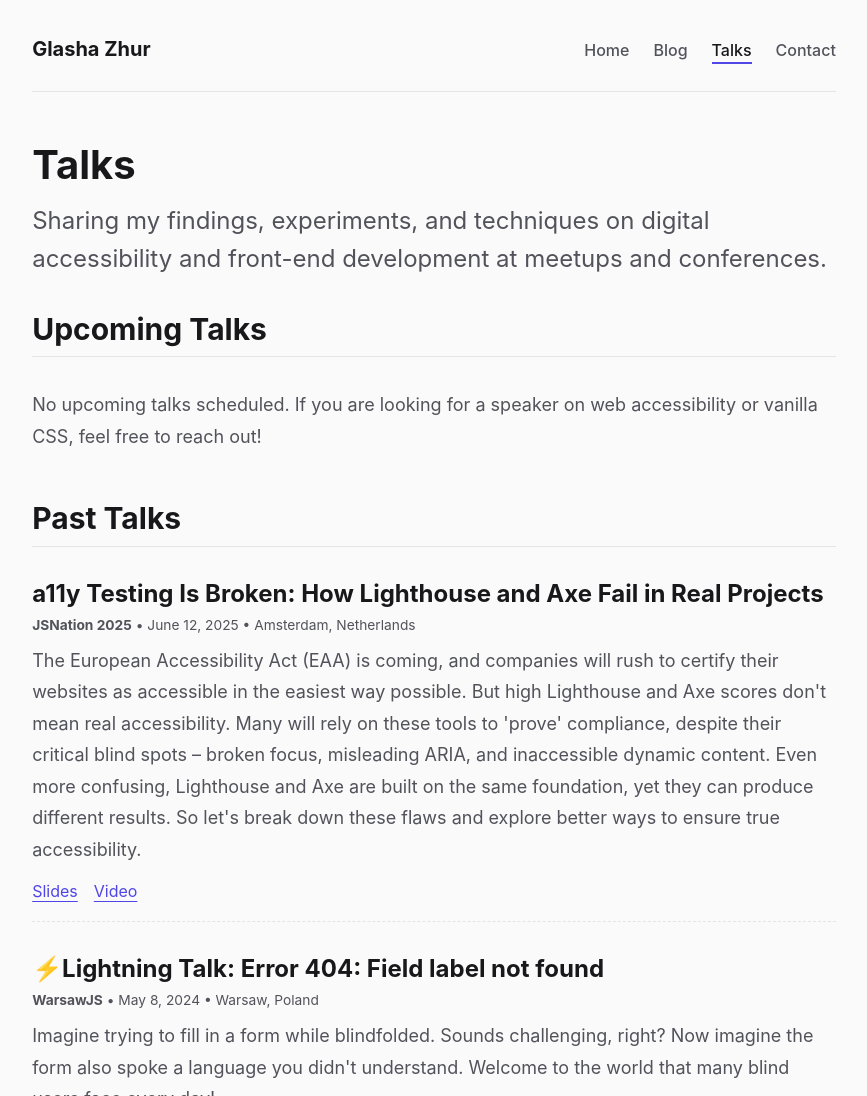
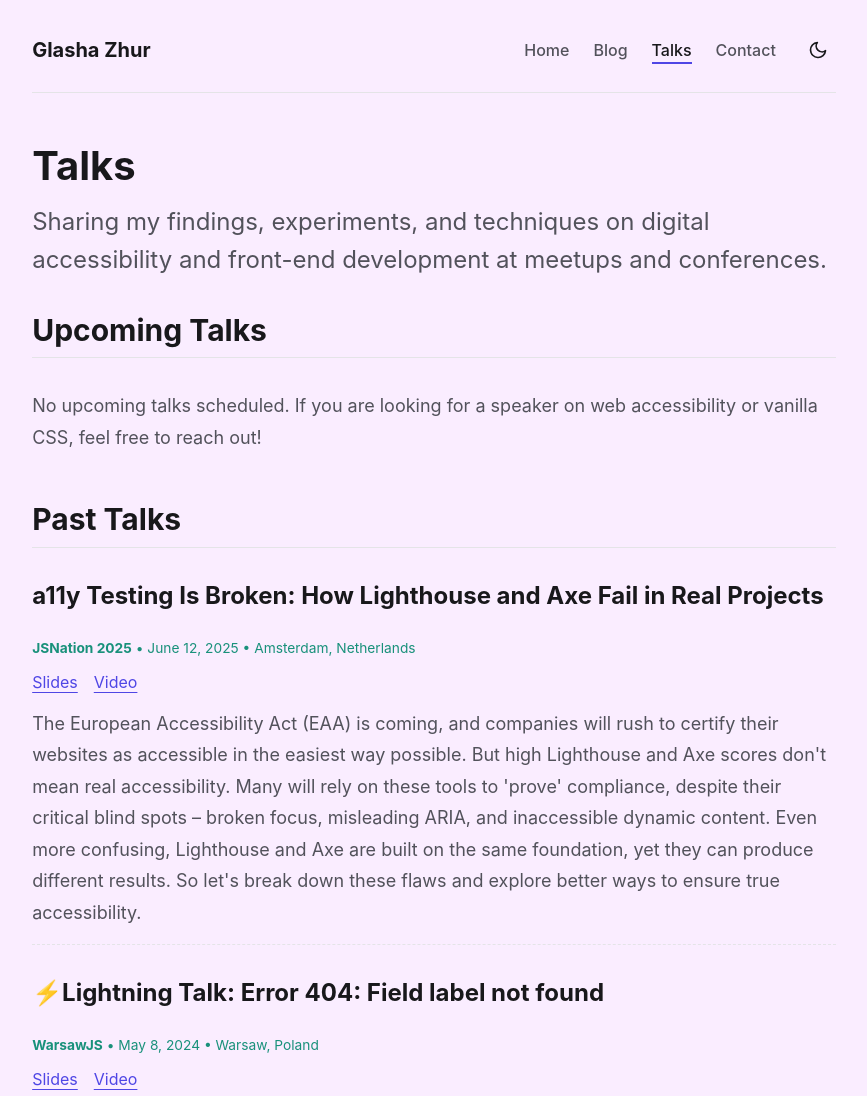
Before and after one commit to glafirazhur/glafirazhur, an Eleventy site: page src/talks.html in a window 1280 px wide. Shown: the top 1096 px of the page, without its empty margins (206-1073 px from the left). Built offline with nearby package versions, Linux system fonts and the light colour scheme; Eleventy itself is replaced by a stand-in of ours; files that its build step writes are made by us from their sources.

Commit message:
Add theme switcher, fix styles

```diff
--- a/src/_data/site.json
+++ b/src/_data/site.json
@@ -1,7 +1,7 @@
 {
   "name": "Glasha Zhur",
   "title": "Glasha Zhur — Accessibility Specialist",
-  "description": "Personal blog of Glasha Zhur. Accessibility specialist from Bilbao. Documenting semantic web design, vanilla CSS, and digital inclusivity.",
+  "description": "Personal website of Glasha Zhur, accessibility specialist from Bilbao.",
   "url": "https://glashazhur.dev",
   "author": {
     "name": "Glasha Zhur",
--- a/src/_includes/components/header.html
+++ b/src/_includes/components/header.html
@@ -1,6 +1,6 @@
 <header class="site-header">
-  <a href="/" class="logo" {% if page.url=="/" %}aria-current="page" {% endif %}>{{ site.name
-    }}</a>
+  <a href="/" class="logo" {% if page.url=="/" %}aria-current="page" {% endif %}>{{ site.name }}</a>
+  <div class="header-actions">
     <nav aria-label="Main">
       <ul class="nav-links">
         <li><a href="/" {% if page.url=="/" %}aria-current="page" {% endif %}>Home</a></li>
@@ -9,4 +9,25 @@
         <li><a href="/contact/" {% if page.url contains "/contact/" %}aria-current="page" {% endif %}>Contact</a></li>
       </ul>
     </nav>
+    <button id="theme-toggle" class="theme-toggle" aria-label="Toggle theme" title="Toggle theme">
+      <!-- Moon SVG (visible in light mode) -->
+      <svg class="moon-icon" xmlns="http://www.w3.org/2000/svg" viewBox="0 0 24 24" fill="none" stroke="currentColor"
+        stroke-width="2" stroke-linecap="round" stroke-linejoin="round">
+        <path d="M21 12.79A9 9 0 1 1 11.21 3 7 7 0 0 0 21 12.79z"></path>
+      </svg>
+      <!-- Sun SVG (visible in dark mode) -->
+      <svg class="sun-icon" xmlns="http://www.w3.org/2000/svg" viewBox="0 0 24 24" fill="none" stroke="currentColor"
+        stroke-width="2" stroke-linecap="round" stroke-linejoin="round">
+        <circle cx="12" cy="12" r="5"></circle>
+        <line x1="12" y1="1" x2="12" y2="3"></line>
+        <line x1="12" y1="21" x2="12" y2="23"></line>
+        <line x1="4.22" y1="4.22" x2="5.64" y2="5.64"></line>
+        <line x1="18.36" y1="18.36" x2="19.78" y2="19.78"></line>
+        <line x1="1" y1="12" x2="3" y2="12"></line>
+        <line x1="21" y1="12" x2="23" y2="12"></line>
+        <line x1="4.22" y1="18.36" x2="5.64" y2="16.93"></line>
+        <line x1="18.36" y1="4.22" x2="19.78" y2="5.64"></line>
+      </svg>
+    </button>
+  </div>
 </header>
--- a/src/assets/css/main.css
+++ b/src/assets/css/main.css
@@ -1,25 +1,33 @@
 /* --- Modern Minimalist Design System & Layout --- */
 
 :root {
-  /* Color Palette - Light Mode Default */
-  --bg-primary: #fafafa;
-  --bg-secondary: #f4f4f5;
-  --text-primary: #18181b;
-  --text-muted: #52525b;
-  --accent: #4f46e5;
-  --accent-hover: #4338ca;
-  --border: #e4e4e7;
-  --code-bg: #f4f4f5;
-  --code-text: #18181b;
-  --code-comment: #52525b;
-  --code-keyword: #be185d;
-  --code-string: #0f766e;
-  --code-number: #92400e;
-  --code-function: #1d4ed8;
-  --code-tag: #b91c1c;
-  --code-attr: #6d28d9;
-  --code-operator: #0f172a;
-  --code-punctuation: #3f3f46;
+  /* Set color-scheme to allow light-dark() resolution */
+  color-scheme: light dark;
+
+  /* Color Palette - Responsive using light-dark() */
+  --bg-primary: light-dark(#faedff, #09090b);
+  --bg-secondary: light-dark(#f4f4f5, #18181b);
+  --text-primary: light-dark(#18181b, #f4f4f5);
+  --text-muted: light-dark(#52525b, #a1a1aa);
+  --accent: light-dark(#4f46e5, #818cf8);
+  --accent-muted: light-dark(#19917b, #d0c465);
+  --accent-hover: light-dark(#4338ca, #6366f1);
+  --accent-button: light-dark(#4f46e5, #4f46e5);
+  --accent-button-hover: light-dark(#4338ca, #6366f1);
+  --accent-button-text: light-dark(#e4e4e7, #18181b);
+  --accent-button-text-focus: light-dark(#e4e4e7, #e4e4e7);
+  --border: light-dark(#e4e4e7, #27272a);
+  --code-bg: light-dark(#f4f4f5, #18181b);
+  --code-text: light-dark(#18181b, #f4f4f5);
+  --code-comment: light-dark(#52525b, #a1a1aa);
+  --code-keyword: light-dark(#be185d, #f472b6);
+  --code-string: light-dark(#0f766e, #2dd4bf);
+  --code-number: light-dark(#92400e, #fbbf24);
+  --code-function: light-dark(#1d4ed8, #60a5fa);
+  --code-tag: light-dark(#b91c1c, #f87171);
+  --code-attr: light-dark(#6d28d9, #c084fc);
+  --code-operator: light-dark(#0f172a, #e2e8f0);
+  --code-punctuation: light-dark(#3f3f46, #a1a1aa);
 
   /* Typography */
   --font-sans: -apple-system, BlinkMacSystemFont, "Segoe UI", Roboto, Helvetica, Arial, sans-serif, "Apple Color Emoji", "Segoe UI Emoji";
@@ -47,32 +55,10 @@
   --max-width: 68ch;
 }
 
-/* Dark Mode Preference */
-@media (prefers-color-scheme: dark) {
-  :root {
-    --bg-primary: #09090b;
-    --bg-secondary: #18181b;
-    --text-primary: #f4f4f5;
-    --text-muted: #a1a1aa;
-    --accent: #818cf8;
-    --accent-hover: #6366f1;
-    --border: #27272a;
-    --code-bg: #18181b;
-    --code-text: #f4f4f5;
-    --code-comment: #a1a1aa;
-    --code-keyword: #f472b6;
-    --code-string: #2dd4bf;
-    --code-number: #fbbf24;
-    --code-function: #60a5fa;
-    --code-tag: #f87171;
-    --code-attr: #c084fc;
-    --code-operator: #e2e8f0;
-    --code-punctuation: #a1a1aa;
-  }
-}
-
 /* CSS Reset & Defaults */
-*, *::before, *::after {
+*,
+*::before,
+*::after {
   box-sizing: border-box;
 }
 
@@ -115,7 +101,10 @@ main {
 }
 
 /* Typography elements */
-h1, h2, h3, h4 {
+h1,
+h2,
+h3,
+h4 {
   font-weight: 700;
   line-height: 1.25;
   color: var(--text-primary);
@@ -123,10 +112,24 @@ h1, h2, h3, h4 {
   margin-bottom: var(--space-sm);
 }
 
-h1 { font-size: var(--text-2xl); margin-top: 0; }
-h2 { font-size: var(--text-xl); border-bottom: 1px solid var(--border); padding-bottom: var(--space-xs); }
-h3 { font-size: var(--text-lg); }
-h4 { font-size: var(--text-md); }
+h1 {
+  font-size: var(--text-2xl);
+  margin-top: 0;
+}
+
+h2 {
+  font-size: var(--text-xl);
+  border-bottom: 1px solid var(--border);
+  padding-bottom: var(--space-xs);
+}
+
+h3 {
+  font-size: var(--text-lg);
+}
+
+h4 {
+  font-size: var(--text-md);
+}
 
 p {
   margin-top: 0;
@@ -141,7 +144,8 @@ a {
   transition: color 0.2s ease, text-decoration-color 0.2s ease;
 }
 
-a:hover, a:focus {
+a:hover,
+a:focus {
   color: var(--accent-hover);
   text-decoration-thickness: 2px;
 }
@@ -166,6 +170,12 @@ a:hover, a:focus {
   color: var(--accent);
 }
 
+.header-actions {
+  display: flex;
+  align-items: center;
+  gap: var(--space-lg);
+}
+
 .nav-links {
   display: flex;
   gap: var(--space-lg);
@@ -188,26 +198,98 @@ a:hover, a:focus {
   padding-bottom: 2px;
 }
 
+/* Theme Switcher Toggle */
+.theme-toggle {
+  background: transparent;
+  border: none;
+  padding: 8px;
+  cursor: pointer;
+  color: var(--text-primary);
+  display: flex;
+  align-items: center;
+  justify-content: center;
+  border-radius: 50%;
+  width: 36px;
+  height: 36px;
+  position: relative;
+  transition: background-color 0.2s, transform 0.2s;
+}
+
+.theme-toggle:hover {
+  background-color: var(--bg-secondary);
+}
+
+.theme-toggle svg {
+  width: 20px;
+  height: 20px;
+  stroke: currentColor;
+  stroke-width: 2;
+  fill: none;
+  stroke-linecap: round;
+  stroke-linejoin: round;
+  transition: transform 0.5s cubic-bezier(0.4, 0, 0.2, 1), opacity 0.3s;
+}
+
+/* Toggle icon visibility and rotation */
+.theme-toggle .sun-icon {
+  opacity: 0;
+  transform: rotate(90deg) scale(0);
+  position: absolute;
+}
+
+.theme-toggle .moon-icon {
+  opacity: 1;
+  transform: rotate(0deg) scale(1);
+}
+
+/* Transition to dark mode: sun rotates into view, moon rotates out */
+:root[data-theme="dark"] .theme-toggle .sun-icon {
+  opacity: 1;
+  transform: rotate(0deg) scale(1);
+}
+
+:root[data-theme="dark"] .theme-toggle .moon-icon {
+  opacity: 0;
+  transform: rotate(-90deg) scale(0);
+}
+
+/* Also handle case where no preference is saved, but system is dark */
+@media (prefers-color-scheme: dark) {
+  :root:not([data-theme="light"]) .theme-toggle .sun-icon {
+    opacity: 1;
+    transform: rotate(0deg) scale(1);
+  }
+
+  :root:not([data-theme="light"]) .theme-toggle .moon-icon {
+    opacity: 0;
+    transform: rotate(-90deg) scale(0);
+  }
+}
+
 /* Lists and Collections */
-.post-list, .talk-list {
+.post-list,
+.talk-list {
   list-style: none;
   padding: 0;
   margin: var(--space-xl) 0;
 }
 
-.post-item, .talk-item {
+.post-item,
+.talk-item {
   margin-bottom: var(--space-xl);
   padding-bottom: var(--space-md);
   border-bottom: 1px dashed var(--border);
 }
 
-.post-item:last-child, .talk-item:last-child {
+.post-item:last-child,
+.talk-item:last-child {
   border-bottom: none;
 }
 
 .item-title {
-  margin: 0 0 var(--space-2xs) 0;
+  margin: 0 0 var(--space-lg) 0;
   font-size: var(--text-lg);
+  line-height: var(--space-xl);
 }
 
 .item-title a {
@@ -222,7 +304,7 @@ a:hover, a:focus {
 
 .item-meta {
   font-size: var(--text-xs);
-  color: var(--text-muted);
+  color: var(--accent-muted);
   margin-bottom: var(--space-xs);
 }
 
@@ -235,7 +317,7 @@ a:hover, a:focus {
 .talk-links {
   display: flex;
   gap: var(--space-md);
-  margin-top: var(--space-sm);
+  margin-bottom: var(--space-sm);
   font-size: var(--text-sm);
 }
 
@@ -253,14 +335,8 @@ a:hover, a:focus {
 }
 
 .badge-upcoming {
-  background-color: #fef3c7;
-  color: #92400e;
-}
-@media (prefers-color-scheme: dark) {
-  .badge-upcoming {
-    background-color: #78350f;
-    color: #fef3c7;
-  }
+  background-color: light-dark(#fef3c7, #78350f);
+  color: light-dark(#92400e, #fef3c7);
 }
 
 /* Article Styles (Singular Post) */
@@ -335,14 +411,17 @@ a:hover, a:focus {
 .article-content pre::-webkit-scrollbar {
   height: 8px;
 }
+
 .article-content pre::-webkit-scrollbar-track {
   background: var(--code-bg);
   border-radius: 0 0 8px 8px;
 }
+
 .article-content pre::-webkit-scrollbar-thumb {
   background: var(--border);
   border-radius: 4px;
 }
+
 .article-content pre::-webkit-scrollbar-thumb:hover {
   background: var(--text-muted);
 }
@@ -412,6 +491,7 @@ a:hover, a:focus {
 .token.bold {
   font-weight: bold;
 }
+
 .token.italic {
   font-style: italic;
 }
--- /dev/null
+++ b/src/assets/js/theme.js
@@ -0,0 +1,23 @@
+(function () {
+  const toggleBtn = document.getElementById('theme-toggle');
+  if (!toggleBtn) return;
+
+  toggleBtn.addEventListener('click', () => {
+    // Determine current theme, falling back to OS preference if none is saved
+    const currentTheme = document.documentElement.getAttribute('data-theme') ||
+      (window.matchMedia('(prefers-color-scheme: dark)').matches ? 'dark' : 'light');
+
+    // Toggle theme value
+    const newTheme = currentTheme === 'dark' ? 'light' : 'dark';
+
+    // Apply the new theme attribute and native color-scheme override
+    document.documentElement.setAttribute('data-theme', newTheme);
+    document.documentElement.style.colorScheme = newTheme;
+
+    // Save choice to localStorage
+    localStorage.setItem('theme', newTheme);
+
+    toggleBtn.setAttribute('aria-label', `Switch to ${newTheme === 'dark' ? 'light' : 'dark'} mode`);
+    toggleBtn.setAttribute('title', `Switch to ${newTheme === 'dark' ? 'light' : 'dark'} mode`);
+  });
+})();
--- a/src/talks.html
+++ b/src/talks.html
@@ -50,12 +50,15 @@ description: List of public speaking engagements, panels, and workshops by Glafi
       <div class="item-meta">
         <strong>{{ talk.event }}</strong> &bull; {{ talk.date | postDate }} &bull; {{ talk.location }}
       </div>
+      <div class="talk-links">
+        {% if talk.links.slides and talk.links.slides != "#" %}<a href="{{ talk.links.slides }}" target="_blank"
+          rel="noopener">Slides</a>{% endif %}
+        {% if talk.links.video and talk.links.video != "#" %}<a href="{{ talk.links.video }}" target="_blank"
+          rel="noopener">Video</a>{% endif %}
+        {% if talk.links.code %}<a href="{{ talk.links.code }}" target="_blank" rel="noopener">Code Repository</a>{%
+        endif %}
+      </div>
       <p class="item-description">{{ talk.description }}</p>
-      <div class="talk-links">
-        {% if talk.links.slides and talk.links.slides != "#" %}<a href="{{ talk.links.slides }}">Slides</a>{% endif %}
-        {% if talk.links.video and talk.links.video != "#" %}<a href="{{ talk.links.video }}">Video</a>{% endif %}
-        {% if talk.links.code %}<a href="{{ talk.links.code }}">Code Repository</a>{% endif %}
-      </div>
     </li>
     {% endunless %}
     {% endfor %}
```
Also changed, not shown: src/_includes/layouts/base.html (+14 -0 lines), src/assets/css/a11y.css (+5 -5 lines), src/index.html (+1 -1 lines). Lines whose indentation alone changed are shown as unchanged.
